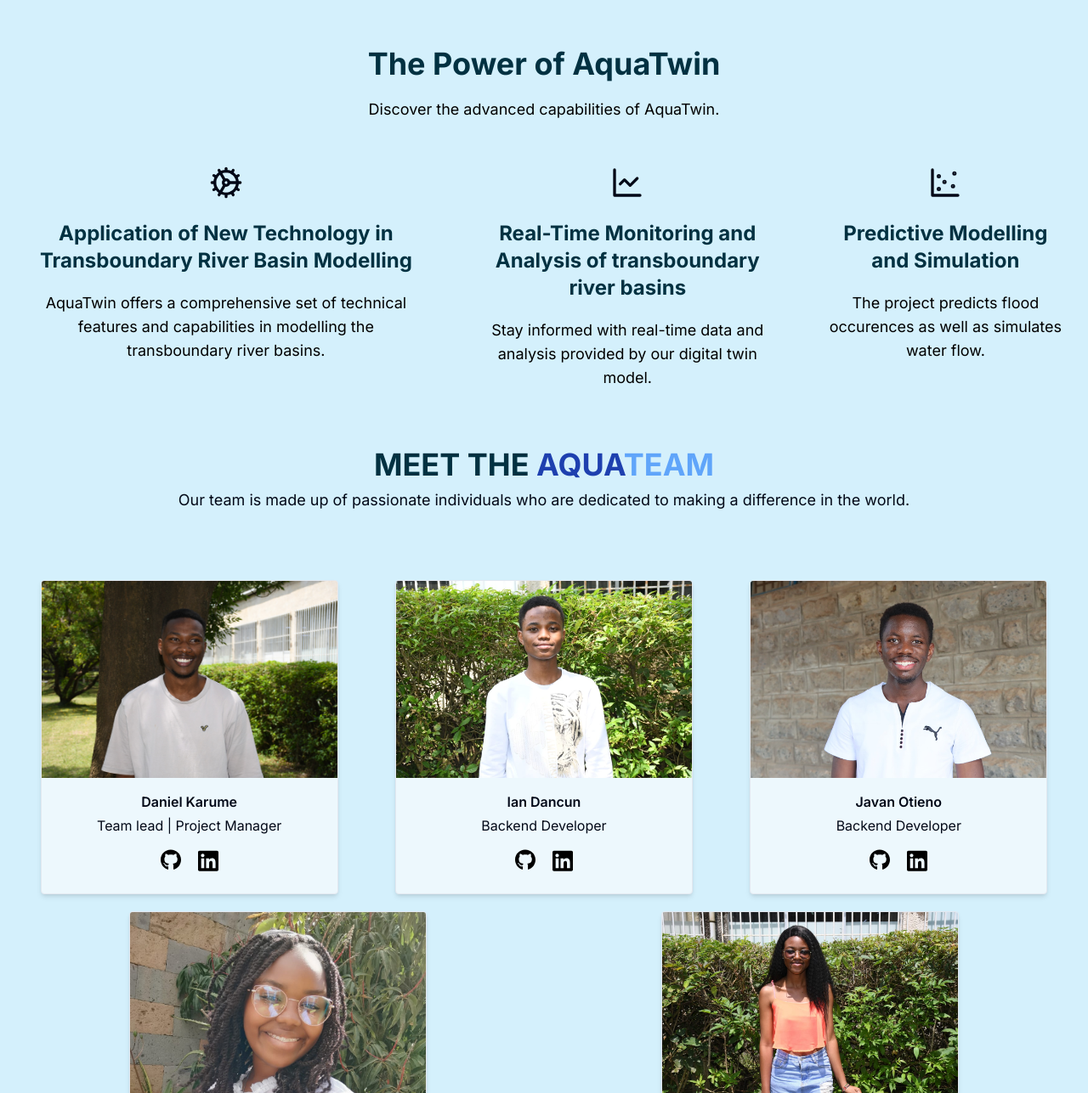
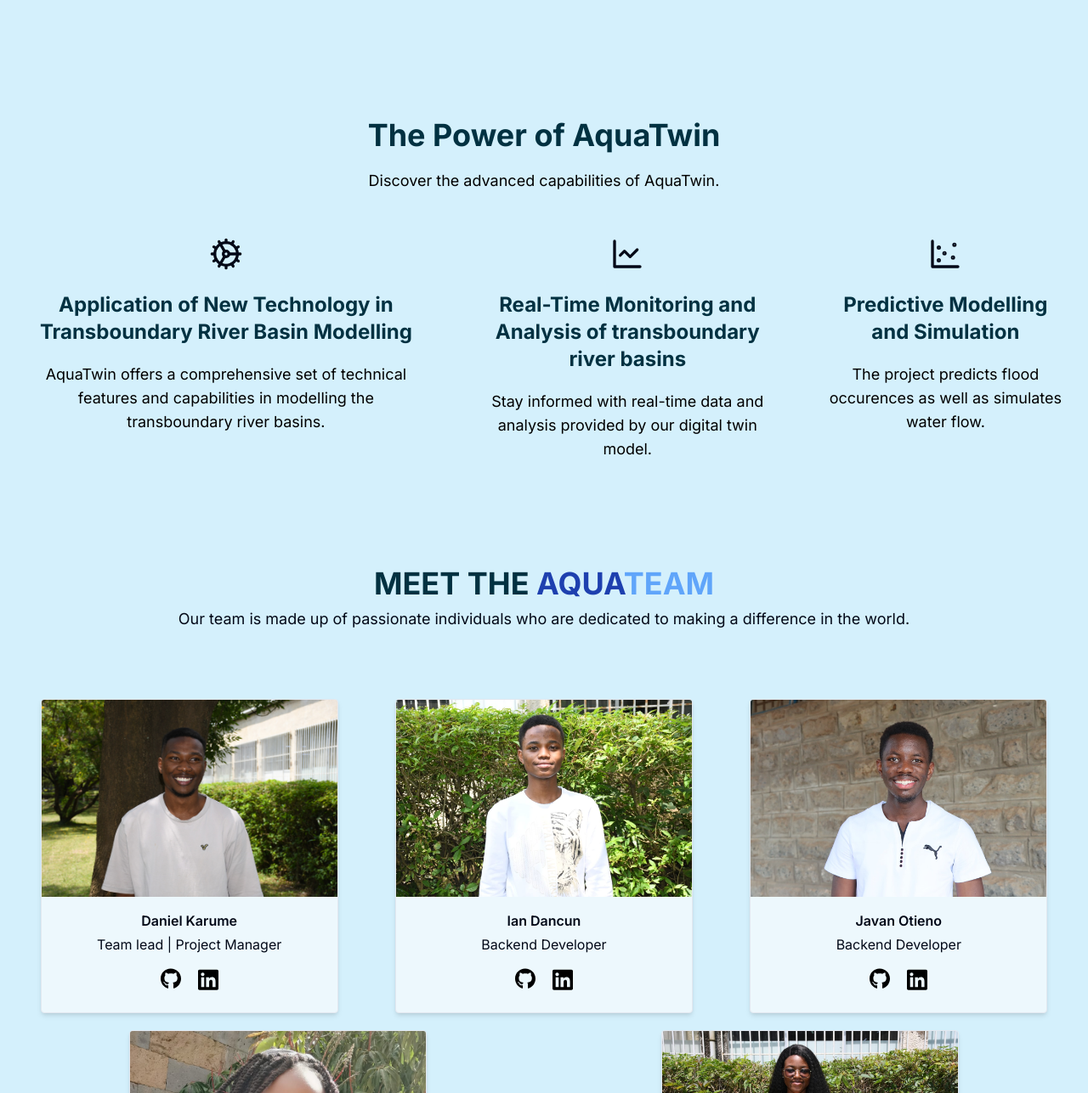
Before and after one commit to AquaTwin/Website, a Next.js app in the folder aquatwin/: page / in a window 1280 px wide. Shown: the part 1513-2800 px from the top of the page at 85% size. Built offline with nearby package versions, Linux system fonts and the light colour scheme.

Commit message:
refactor(app): container to accept classname,change bg for sections

```diff
--- a/aquatwin/src/components/container.tsx
+++ b/aquatwin/src/components/container.tsx
@@ -1,3 +1,4 @@
+import { cn } from '@/lib/utils'
 import React from 'react'
 
 type ContainerProps = {
@@ -6,10 +7,13 @@ type ContainerProps = {
 }
 
 const Container = ({children, className}: ContainerProps) => {
-  const classname = `w-screen max-w-[1500px] mx-auto px-6 ${className}`
+  const classname = cn('w-screen px-6 py-7', className)
   return (
     <div className={classname}>
-      {children}
+      <div className='max-w-[1500px] mx-auto'>
+        {children}
+
+      </div>
     </div>
   )
 }
--- a/aquatwin/src/components/solution.tsx
+++ b/aquatwin/src/components/solution.tsx
@@ -28,8 +28,8 @@ const solutions = [
 
 const Solution = () => {
   return (
-    <Container>
-      <section className="flex-wrap bg-primary-1 md:text-lg" id="solution">
+    <Container className="bg-primary-1">
+      <section className="flex-wrap md:text-lg" id="solution">
         <h2 className="text-4xl font-bold text-title text-center mb-5">
           The Power of AquaTwin
         </h2>
--- a/aquatwin/src/components/team.tsx
+++ b/aquatwin/src/components/team.tsx
@@ -43,7 +43,7 @@ const Team = () => {
   ]
 
   return (
-    <Container>
+    <Container className="bg-primary-1">
       <section id='team' className='space-y-8 w-full min-h-[80vh] place-items-center grid'>
         <div>
           <div className='space-y-2 text-center mb-20'>
```
